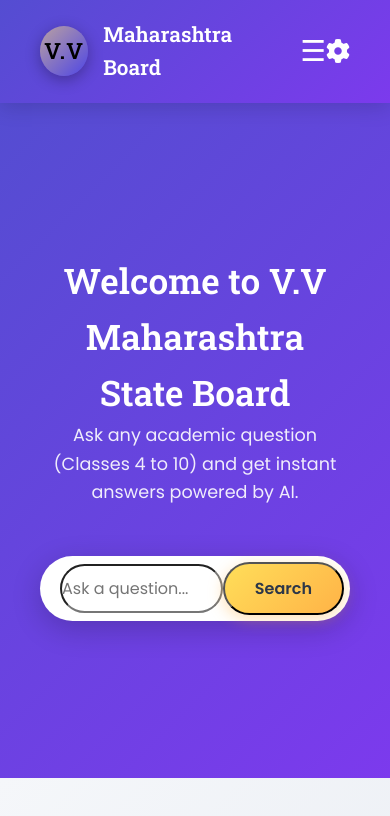
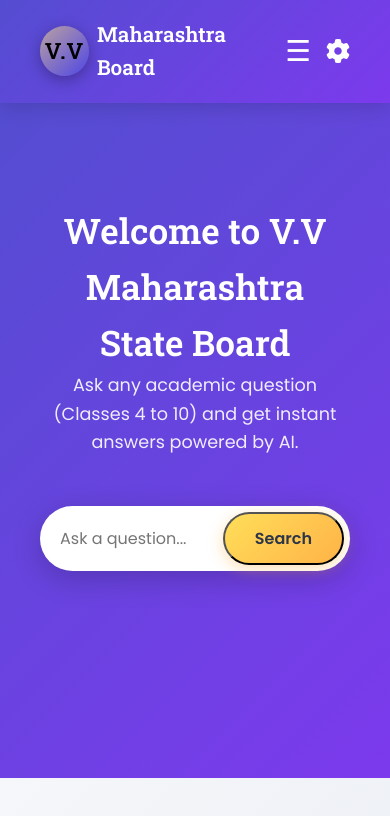
Before and after one commit to varad117/V.V, a plain HTML site: page index.html in a window 390 px wide. Drawn offline with Linux system fonts and the light colour scheme.

Commit message:
Update style.css

```diff
--- a/style.css
+++ b/style.css
@@ -41,7 +41,7 @@ header {
 .logo {
   display: flex;
   align-items: center;
-  gap: 15px;
+  gap: 15px; /* PC Gap */
 }
 
 .logo-circle {
@@ -163,6 +163,9 @@ nav ul li a {
   border-radius: 50px;
   font-size: 1.1rem;
   box-shadow: 0 5px 20px rgba(0, 0, 0, 0.15);
+  /* CRITICAL FIX: Ensure no border/outline on focus for both PC and Mobile */
+  border: none;
+  outline: none;
 }
 
 .search-box button {
@@ -199,6 +202,10 @@ nav ul li a {
     }
 
     /* LOGO: Smaller size and WHITE text for image look */
+    .logo {
+        /* CRITICAL FIX: Decrease space between logo circle and text */
+        gap: 8px;
+    }
     .logo-circle {
         width: 50px;
         height: 50px;
@@ -211,52 +218,46 @@ nav ul li a {
         color: #fff;
     }
 
-    /* HIDE DESKTOP NAV, SHOW HAMBURGER (from mobile image) */
+    /* HIDE DESKTOP NAV */
     nav ul {
         display: none;
     }
 
-    /* Show Hamburger on mobile, aligned to the right */
+    /* Mobile Menu Toggle/Hamburger */
     .menu-toggle {
         display: block;
         font-size: 1.8rem;
         color: white;
         cursor: pointer;
-        margin-left: 12px;
+        /* CRITICAL FIX: Add margin to separate from settings gear */
+        margin-right: 15px;
     }
 
     /* Settings: Ensure gear icon is visible */
     .settings-wrapper {
-        margin-left: auto; /* Push to the right */
+        /* CRITICAL FIX: Set margin-left to auto to push it to the right, next to the hamburger */
+        margin-left: auto;
     }
     .settings-wrapper button {
         font-size: 1.5rem;
     }
 
-    /* CRITICAL FIX: Settings Panel Mobile Style (White text on Purple background) */
+    /* Settings Panel Mobile Style (White text on Purple background) */
     #settingsPanel {
-        background: rgba(255, 255, 255, 0.1); /* Slightly transparent background */
-        color: #fff; /* White text for mobile image look */
+        background: rgba(255, 255, 255, 0.1);
+        color: #fff;
         border: none;
         box-shadow: 0 4px 15px rgba(0, 0, 0, 0.4);
         padding: 15px;
         width: 160px;
     }
 
-    /* Settings panel text and icon color */
     #settingsPanel h4 {
         color: #fff;
     }
 
-    /* Toggle slider adjustments for dark mode */
-    .toggle {
-        color: #fff;
-    }
-
-
     /* --- HERO/AI SECTION (Mobile Image-Specific Look) --- */
     .hero.ai-section {
-        /* Full purple background, no rounding, no image */
         background: linear-gradient(135deg, #544dd1 0%, #7c3aed 100%);
         padding: 100px 20px 150px;
         min-height: 80vh;
@@ -265,10 +266,6 @@ nav ul li a {
         display: flex;
         align-items: flex-start;
         justify-content: center;
-    }
-
-    .hero-content {
-        margin-top: 50px;
     }
 
     .hero h2 {
@@ -299,6 +296,7 @@ nav ul li a {
         font-size: 1rem;
         background: transparent;
         box-shadow: none;
+        /* The common border/outline fix is already in the main .search-box input rule */
     }
 
     .search-box button {
@@ -309,7 +307,6 @@ nav ul li a {
         box-shadow: 0 4px 15px rgba(255, 179, 71, 0.4);
     }
 
-    /* Ensure the output box is still hidden on mobile by default */
     #answerContent.answer-output {
         display: none;
     }
```
